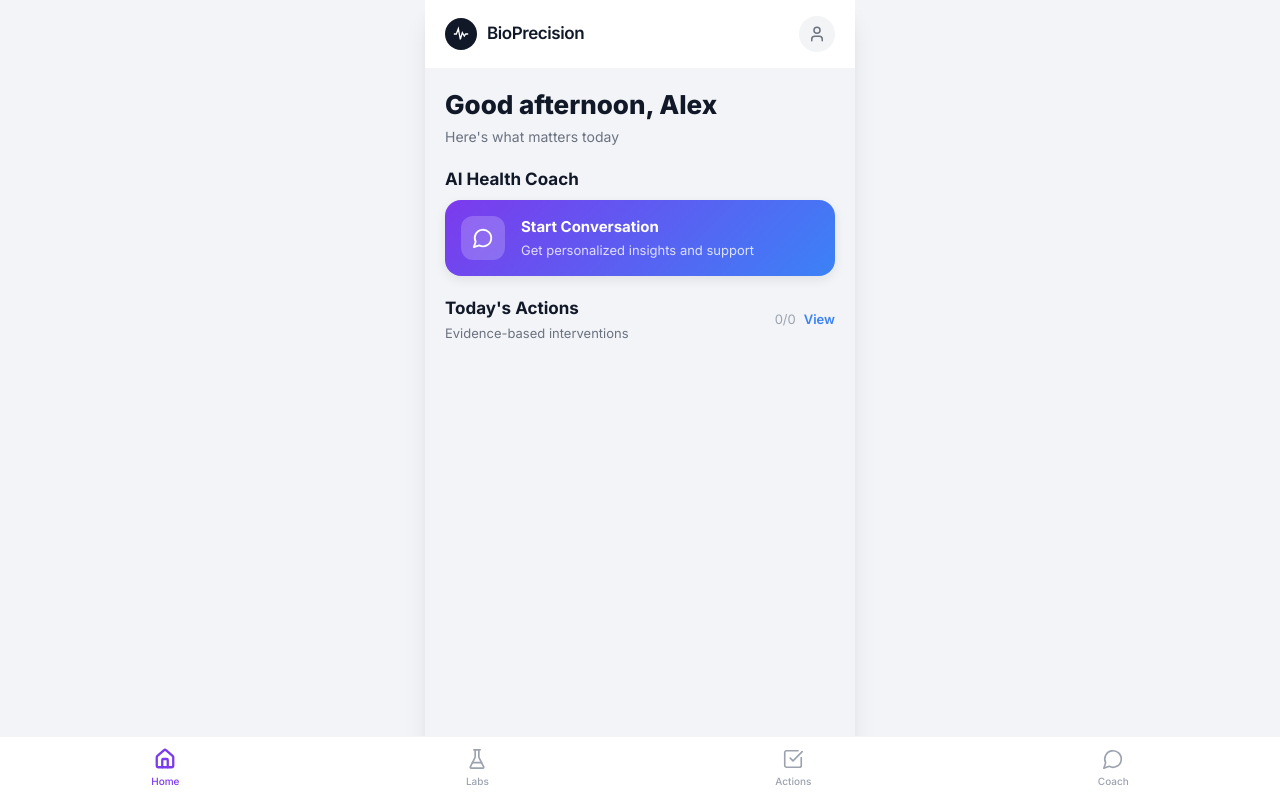
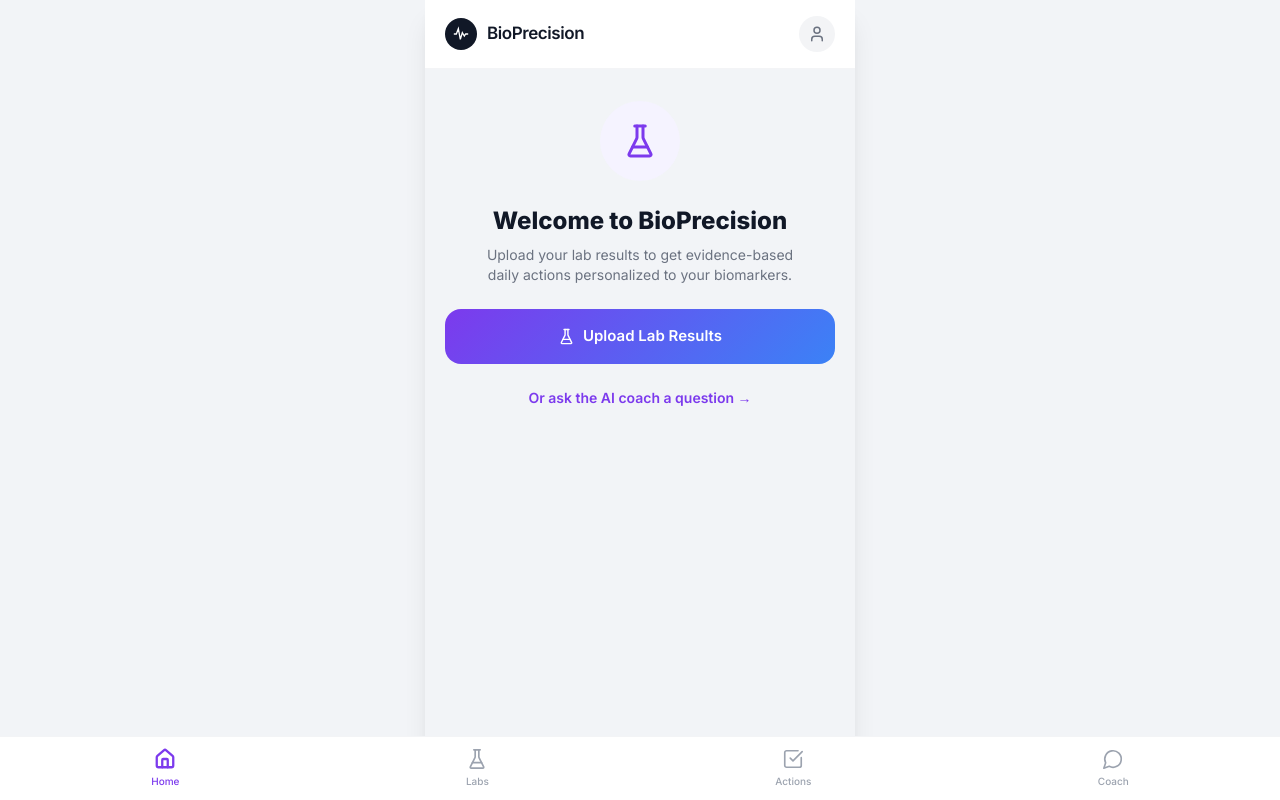
Before and after one commit to bricker-d/BP-Beta, a Next.js app: page / in a window 1280 px wide. Built offline with nearby package versions, Linux system fonts and the light colour scheme.

Commit message:
Fix actions regex bug, faster coach (sonnet-4-6), persist store, redesign dashboard as daily protocol hub

```diff
--- a/src/app/api/chat/route.ts
+++ b/src/app/api/chat/route.ts
@@ -236,7 +236,7 @@ When asked about their plan or what to do next, refer to these specific actions
     }
 
     const stream = await getClient().messages.stream({
-      model: "claude-opus-4-5",
+      model: "claude-sonnet-4-6",
       max_tokens: 2048,
       system: systemPrompt,
       messages: messages.map((m: { role: string; content: string }) => ({
--- a/src/app/api/generate-actions/route.ts
+++ b/src/app/api/generate-actions/route.ts
@@ -130,7 +130,7 @@ Return ONLY valid JSON array of 5 objects — no markdown:
     });
 
     const raw = response.content[0].type === "text" ? response.content[0].text : "[]";
-    const jsonMatch = raw.match(/\[\s\S]*\]/);
+    const jsonMatch = raw.match(/\[[\s\S]*\]/);
     if (!jsonMatch) return Response.json({ error: "Failed to generate actions" }, { status: 500 });
     const actions = JSON.parse(jsonMatch[0]);
     return Response.json({ actions, disclaimer: CLINICAL_DISCLAIMER, biomarkersAddressed: outOfRange.map(b => b.name) });
--- a/src/app/page.tsx
+++ b/src/app/page.tsx
@@ -1,73 +1,242 @@
 "use client";
 
 import { useHealthStore } from "@/store/useHealthStore";
-import { getGreeting } from "@/lib/utils";
 import Header from "@/components/layout/Header";
-import AlertCard from "@/components/dashboard/AlertCard";
-import LabPanelCard from "@/components/dashboard/LabPanelCard";
-import WearableDataCard from "@/components/dashboard/WearableDataCard";
-import AICoachButton from "@/components/dashboard/AICoachButton";
 import Link from "next/link";
+import { CheckCircle2, Circle, FlaskConical, MessageCircle, Watch, ChevronRight, Loader2, AlertTriangle, TrendingUp } from "lucide-react";
+
+function getGreeting(name?: string) {
+  const h = new Date().getHours();
+  const time = h < 12 ? "Good morning" : h < 17 ? "Good afternoon" : "Good evening";
+  return name ? `${time}, ${name.split(" ")[0]}` : time;
+}
+
+function HealthScoreRing({ score }: { score: number }) {
+  const r = 54;
+  const circ = 2 * Math.PI * r;
+  const offset = circ - (score / 100) * circ;
+  const color = score >= 80 ? "#16a34a" : score >= 60 ? "#d97706" : "#dc2626";
+
+  return (
+    <div className="relative w-36 h-36 flex items-center justify-center">
+      <svg className="absolute inset-0 -rotate-90" width="144" height="144" viewBox="0 0 144 144">
+        <circle cx="72" cy="72" r={r} fill="none" stroke="#f3f4f6" strokeWidth="10" />
+        <circle
+          cx="72" cy="72" r={r} fill="none"
+          stroke={color} strokeWidth="10"
+          strokeDasharray={circ} strokeDashoffset={offset}
+          strokeLinecap="round"
+          style={{ transition: "stroke-dashoffset 1s ease" }}
+        />
+      </svg>
+      <div className="text-center">
+        <span className="text-3xl font-extrabold text-gray-900">{score}</span>
+        <span className="text-xs text-gray-400 block mt-0.5">Health Score</span>
+      </div>
+    </div>
+  );
+}
+
+function computeScore(biomarkers: { status: string }[]): number {
+  if (!biomarkers.length) return 0;
+  const weights: Record<string, number> = { optimal: 100, borderline: 55, elevated: 20, low: 20 };
+  const total = biomarkers.reduce((sum, b) => sum + (weights[b.status] ?? 50), 0);
+  return Math.round(total / biomarkers.length);
+}
 
 export default function DashboardPage() {
-  const { user, labPanel, wearableData, actions } = useHealthStore();
+  const { user, intakeProfile, labPanel, actions, isGeneratingActions } = useHealthStore();
 
-  const outOfRange = labPanel
-    ? labPanel.biomarkers.filter((b) => b.status !== "optimal").length
-    : 0;
+  const name = intakeProfile?.name || user.name;
+  const completed = actions.filter(a => a.completed).length;
+  const total = actions.length;
+  const score = labPanel ? computeScore(labPanel.biomarkers) : null;
+  const outOfRange = labPanel ? labPanel.biomarkers.filter(b => b.status !== "optimal") : [];
 
-  const completedActions = actions.filter((a) => a.completed).length;
+  // ── No labs state ──────────────────────────────────────────────────────────
+  if (!labPanel) {
+    return (
+      <div className="page-content bg-background min-h-screen">
+        <Header />
+        <div className="px-5 pt-8 flex flex-col items-center text-center gap-6">
+          <div className="w-20 h-20 rounded-full bg-purple-50 flex items-center justify-center">
+            <FlaskConical size={36} className="text-purple-500" />
+          </div>
+          <div>
+            <h1 className="text-2xl font-extrabold text-gray-900">Welcome to BioPrecision</h1>
+            <p className="text-sm text-gray-500 mt-2 max-w-xs mx-auto">
+              Upload your lab results to get evidence-based daily actions personalized to your biomarkers.
+            </p>
+          </div>
+          <Link
+            href="/lab-results"
+            className="w-full gradient-btn text-white font-semibold text-[15px] py-4 rounded-2xl flex items-center justify-center gap-2"
+          >
+            <FlaskConical size={17} />
+            Upload Lab Results
+          </Link>
+          <Link href="/coach" className="text-purple-500 font-semibold text-sm">
+            Or ask the AI coach a question →
+          </Link>
+        </div>
+      </div>
+    );
+  }
 
+  // ── Main dashboard ─────────────────────────────────────────────────────────
   return (
     <div className="page-content bg-background min-h-screen">
       <Header />
 
-      <div className="px-5 pt-5 space-y-5">
-        {/* Greeting */}
-        <div>
-          <h1 className="text-[26px] font-extrabold text-text-primary leading-tight">
-            {getGreeting(user.name)}
-          </h1>
-          <p className="text-[14px] text-text-secondary mt-1">
-            Here&apos;s what matters today
-          </p>
+      <div className="px-5 pt-5 pb-24 space-y-5">
+
+        {/* Greeting + score */}
+        <div className="flex items-center justify-between">
+          <div>
+            <h1 className="text-[22px] font-extrabold text-gray-900 leading-tight">
+              {getGreeting(name)}
+            </h1>
+            <p className="text-[13px] text-gray-400 mt-0.5">
+              {new Date().toLocaleDateString("en-US", { weekday: "long", month: "long", day: "numeric" })}
+            </p>
+          </div>
+          {score !== null && <HealthScoreRing score={score} />}
         </div>
 
-        {/* Alert */}
-        {outOfRange > 0 && <AlertCard outOfRangeCount={outOfRange} />}
+        {/* Alert strip if markers need attention */}
+        {outOfRange.length > 0 && (
+          <div className="flex items-center gap-2.5 bg-amber-50 border border-amber-200 rounded-xl px-4 py-3">
+            <AlertTriangle size={15} className="text-amber-500 flex-shrink-0" />
+            <p className="text-[13px] text-amber-800 font-medium">
+              {outOfRange.length} biomarker{outOfRange.length !== 1 ? "s" : ""} need attention —{" "}
+              <Link href="/lab-results" className="underline font-semibold">view results</Link>
+            </p>
+          </div>
+        )}
 
-        {/* Lab Panel */}
-        {labPanel && <LabPanelCard panel={labPanel} />}
+        {/* Today's Protocol */}
+        <div className="bg-white rounded-2xl shadow-sm border border-gray-100 overflow-hidden">
+          <div className="flex items-center justify-between px-4 pt-4 pb-3 border-b border-gray-50">
+            <div>
+              <h2 className="text-[15px] font-bold text-gray-900">Today&apos;s Protocol</h2>
+              <p className="text-[12px] text-gray-400 mt-0.5">Evidence-based actions from your labs</p>
+            </div>
+            {total > 0 && (
+              <span className="text-[13px] font-semibold text-purple-600">
+                {completed}/{total} done
+              </span>
+            )}
+          </div>
 
-        {/* Wearable */}
-        {wearableData && <WearableDataCard data={wearableData} />}
+          {isGeneratingActions ? (
+            <div className="flex items-center gap-3 px-4 py-6 text-gray-400">
+              <Loader2 size={16} className="animate-spin text-purple-400" />
+              <span className="text-[13px]">Generating your personalized protocol...</span>
+            </div>
+          ) : actions.length === 0 ? (
+            <div className="px-4 py-6 text-center">
+              <p className="text-[13px] text-gray-400">No actions yet</p>
+              <Link href="/lab-results" className="text-purple-500 font-semibold text-[13px] mt-1 block">
+                Upload labs to generate your protocol
+              </Link>
+            </div>
+          ) : (
+            <div className="divide-y divide-gray-50">
+              {actions.slice(0, 5).map((action) => (
+                <ActionRow key={action.id} action={action} />
+              ))}
+            </div>
+          )}
 
-        {/* AI Coach */}
-        <AICoachButton />
+          {actions.length > 0 && (
+            <div className="px-4 py-3 border-t border-gray-50">
+              <Link href="/actions" className="text-[13px] font-semibold text-purple-500 flex items-center gap-1">
+                View full protocol <ChevronRight size={13} />
+              </Link>
+            </div>
+          )}
+        </div>
 
-        {/* Today's Actions preview */}
-        <div>
-          <div className="flex items-center justify-between">
-            <div>
-              <h2 className="text-[17px] font-bold text-text-primary">
-                Today&apos;s Actions
-              </h2>
-              <p className="text-[13px] text-text-secondary mt-0.5">
-                Evidence-based interventions
+        {/* AI Coach CTA */}
+        <Link href="/coach" className="block">
+          <div className="gradient-btn rounded-2xl px-4 py-4 flex items-center gap-3">
+            <div className="w-9 h-9 rounded-full bg-white/20 flex items-center justify-center flex-shrink-0">
+              <MessageCircle size={18} className="text-white" />
+            </div>
+            <div className="flex-1">
+              <p className="text-white font-bold text-[14px]">Ask your AI Health Coach</p>
+              <p className="text-white/70 text-[12px] mt-0.5">
+                {labPanel
+                  ? `${outOfRange.length} markers analyzed — ask me anything`
+                  : "Get personalized health guidance"}
               </p>
             </div>
-            <Link
-              href="/actions"
-              className="text-[13px] font-semibold text-blue-500 flex items-center gap-1"
-            >
-              <span className="text-text-muted font-normal">
-                {completedActions}/{actions.length}
-              </span>
-              <span className="ml-1">View</span>
-            </Link>
+            <ChevronRight size={16} className="text-white/70" />
           </div>
+        </Link>
+
+        {/* Wearable integration */}
+        <div className="bg-white rounded-2xl border border-gray-100 shadow-sm px-4 py-4 flex items-center gap-3">
+          <div className="w-10 h-10 rounded-xl bg-gray-50 flex items-center justify-center flex-shrink-0">
+            <Watch size={18} className="text-gray-400" />
+          </div>
+          <div className="flex-1">
+            <p className="text-[14px] font-semibold text-gray-800">Connect Wearable</p>
+            <p className="text-[12px] text-gray-400 mt-0.5">Oura · WHOOP · Apple Health</p>
+          </div>
+          <Link
+            href="/connect"
+            className="text-[12px] font-semibold text-purple-500 bg-purple-50 px-3 py-1.5 rounded-lg"
+          >
+            Connect
+          </Link>
         </div>
+
+        {/* Labs shortcut */}
+        <div className="flex items-center justify-between bg-white rounded-2xl border border-gray-100 shadow-sm px-4 py-4">
+          <div className="flex items-center gap-3">
+            <div className="w-10 h-10 rounded-xl bg-purple-50 flex items-center justify-center">
+              <TrendingUp size={17} className="text-purple-500" />
+            </div>
+            <div>
+              <p className="text-[14px] font-semibold text-gray-800">Lab Results</p>
+              <p className="text-[12px] text-gray-400 mt-0.5">
+                {labPanel.biomarkers.length} biomarkers · {labPanel.source}
+              </p>
+            </div>
+          </div>
+          <Link href="/lab-results" className="text-[12px] font-semibold text-purple-500 flex items-center gap-0.5">
+            View <ChevronRight size={13} />
+          </Link>
+        </div>
+
       </div>
     </div>
   );
 }
+
+function ActionRow({ action }: { action: { id: string; title: string; description: string; completed: boolean; category: string; biomarkerTarget?: string } }) {
+  const { toggleAction } = useHealthStore();
+  return (
+    <button
+      onClick={() => toggleAction(action.id)}
+      className="w-full flex items-start gap-3 px-4 py-3.5 text-left active:bg-gray-50 transition-colors"
+    >
+      <div className="mt-0.5 flex-shrink-0">
+        {action.completed
+          ? <CheckCircle2 size={20} className="text-green-500" />
+          : <Circle size={20} className="text-gray-300" />
+        }
+      </div>
+      <div className="flex-1 min-w-0">
+        <p className={`text-[14px] font-semibold leading-tight ${action.completed ? "text-gray-400 line-through" : "text-gray-900"}`}>
+          {action.title}
+        </p>
+        {action.biomarkerTarget && (
+          <p className="text-[11px] text-purple-500 font-medium mt-0.5">{action.biomarkerTarget}</p>
+        )}
+        <p className="text-[12px] text-gray-400 mt-1 leading-relaxed line-clamp-2">{action.description}</p>
+      </div>
+    </button>
+  );
+}
--- a/src/store/useHealthStore.ts
+++ b/src/store/useHealthStore.ts
@@ -1,14 +1,8 @@
 import { create } from "zustand";
+import { persist, createJSONStorage } from "zustand/middleware";
 import { LabPanel, WearableData, HealthAction, ChatMessage, UserProfile } from "@/lib/types";
-import { MOCK_PANEL, MOCK_WEARABLE, MOCK_ACTIONS } from "@/lib/biomarkers";
 
-interface HealthStore {
-  // User
-  user: UserProfile;
-  setUser: (user: UserProfile) => void;
-
-  // Intake profile (from onboarding)
-  intakeProfile: {
+interface IntakeProfile {
   name?: string;
   goals?: string[];
   age?: number;
@@ -19,37 +13,40 @@ interface HealthStore {
   symptoms?: string[];
   symptomsOther?: string;
   wearableSource?: string;
-  } | null;
-  setIntakeProfile: (profile: HealthStore["intakeProfile"]) => void;
+}
 
-  // Lab data
+interface HealthStore {
+  user: UserProfile;
+  setUser: (user: UserProfile) => void;
+
+  intakeProfile: IntakeProfile | null;
+  setIntakeProfile: (profile: IntakeProfile | null) => void;
+
   labPanel: LabPanel | null;
-  labHistory: LabPanel[];              // all panels in chronological order
+  labHistory: LabPanel[];
   setLabPanel: (panel: LabPanel) => void;
 
-  // Wearable
   wearableData: WearableData | null;
   setWearableData: (data: WearableData) => void;
 
-  // Actions
   actions: HealthAction[];
   setActions: (actions: HealthAction[]) => void;
   toggleAction: (id: string) => void;
   isGeneratingActions: boolean;
 
-  // Chat
   messages: ChatMessage[];
   addMessage: (msg: ChatMessage) => void;
   clearMessages: () => void;
 
-  // Upload state
   isProcessingUpload: boolean;
   uploadProgress: number;
   setUploadState: (processing: boolean, progress?: number) => void;
 }
 
-export const useHealthStore = create<HealthStore>((set, get) => ({
-  user: { name: "Alex", avatarInitials: "A" },
+export const useHealthStore = create<HealthStore>()(
+  persist(
+    (set, get) => ({
+      user: { name: "", avatarInitials: "" },
       setUser: (user) => set({ user }),
 
       intakeProfile: null,
@@ -58,7 +55,6 @@ export const useHealthStore = create<HealthStore>((set, get) => ({
       labPanel: null,
       labHistory: [],
       setLabPanel: async (panel) => {
-    // Add to history (keep up to 24 panels — 6 years of quarterly)
         set((state) => ({
           labPanel: panel,
           labHistory: [...state.labHistory.filter(p => p.date !== panel.date), panel]
@@ -76,6 +72,7 @@ export const useHealthStore = create<HealthStore>((set, get) => ({
               labPanel: panel,
               wearableData: state.wearableData,
               goals: state.intakeProfile?.goals,
+              biologicalSex: state.intakeProfile?.biologicalSex,
               patientName: state.intakeProfile?.name || state.user.name,
             }),
           });
@@ -116,4 +113,18 @@ export const useHealthStore = create<HealthStore>((set, get) => ({
       uploadProgress: 0,
       setUploadState: (processing, progress = 0) =>
         set({ isProcessingUpload: processing, uploadProgress: progress }),
-}));
+    }),
+    {
+      name: "bioprecision-web",
+      storage: createJSONStorage(() => localStorage),
+      partialize: (state) => ({
+        user: state.user,
+        intakeProfile: state.intakeProfile,
+        labPanel: state.labPanel,
+        labHistory: state.labHistory,
+        actions: state.actions,
+        messages: state.messages,
+      }),
+    }
+  )
+);
```
Lines whose indentation alone changed are shown as unchanged.
